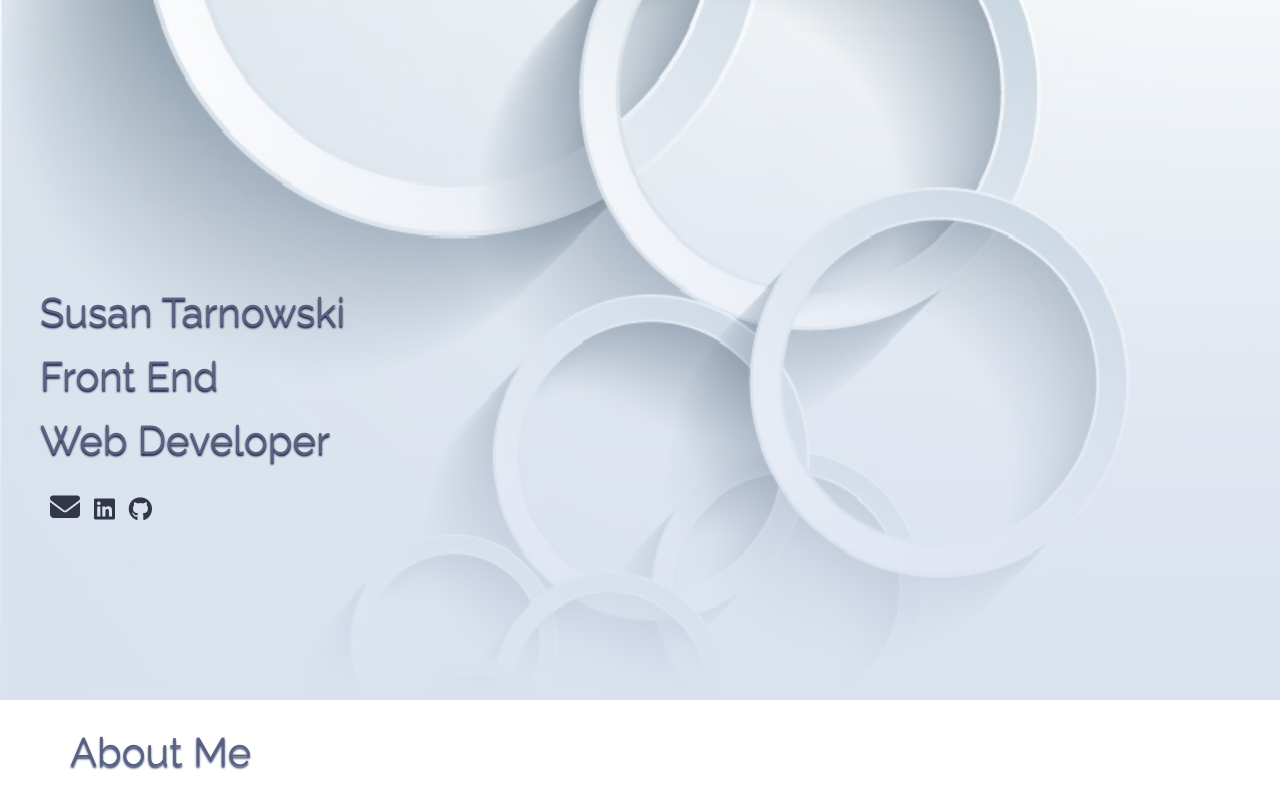
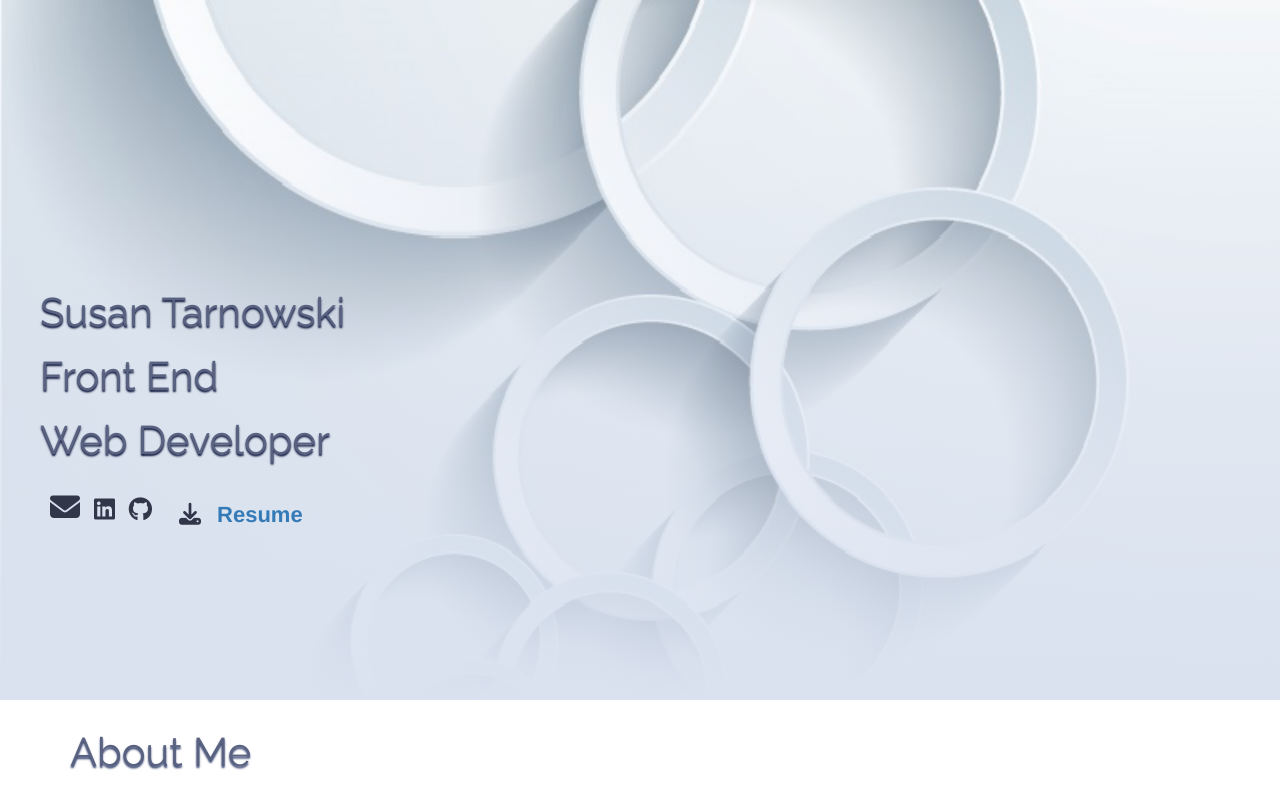
Before and after one commit to susan2k83/Portfolio, a plain HTML site: page index.html in a window 1280 px wide. Shown: the top 788 px of the page. Drawn offline with nearby package versions, Linux system fonts and the light colour scheme.

Commit message:
added resume icon link to top of page

```diff
--- a/index.html
+++ b/index.html
@@ -38,6 +38,8 @@
         <a href="#contact-info-div">
           <i class="fa fa-github" aria-hidden="true" style="font-size:24px"></i>
         </a>
+        <a href="images/resume_Susan_Tarnowski_wbd_6_2018.pdf" class="download-btn btn wow fadeInUp" data-wow-delay="0.2s" target="_blank">
+          <i class="fa fa-download"></i> Resume</a>
 
       </div>
     </div>
@@ -180,7 +182,7 @@
         <i class="fa fa-github" aria-hidden="true" style="font-size:50px"></i>
       </a>
       <a href="images/resume_Susan_Tarnowski_wbd_6_2018.pdf" class="download-btn btn wow fadeInUp" data-wow-delay="0.2s" target="_blank">
-        <i class="fa fa-download"></i> Resume</a>
+       <i class="fa fa-download"></i> Resume</a>
 
     </div>
     <p class="copyright">Copyright 2018 Susan Tarnowski</p>
```
